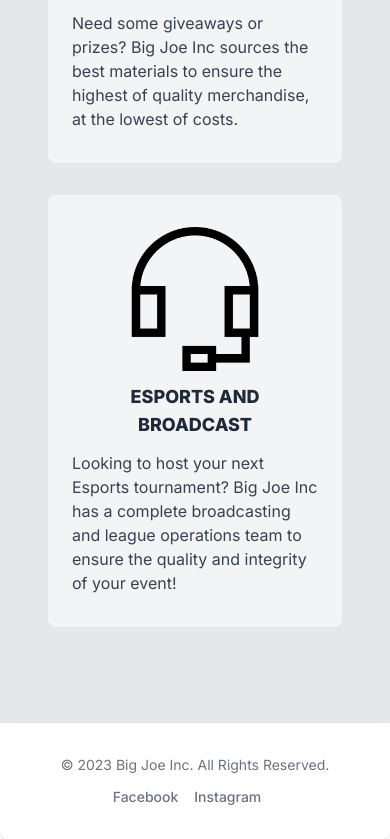
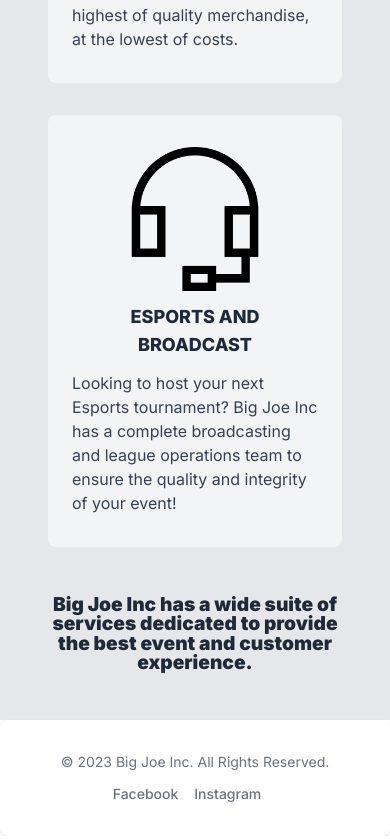
Before and after one commit to joshlitam/Big-Joe-Inc, a Next.js app: page / in a window 390 px wide. Shown: the part 3745-4584 px from the top of the page. Built offline with nearby package versions, Linux system fonts and the light colour scheme.

Commit message:
fixed services section

```diff
--- a/app/components/Features.jsx
+++ b/app/components/Features.jsx
@@ -2,21 +2,22 @@
 import Card from './Card'
 
 let cards = [
-  {"title": "EVENT ACTIVATIONS", "imgURL": "img/event-activation.png", "description": "From planning to logistics, all the way to event manpower, Big Joe Inc has got you covered"},
-  {"title": "MERCHANDISE", "imgURL": "img/merchandise.png", "description": "Need some giveaways or prizes? Big Joe Inc sources the best materials to ensure the highest of quality merchandise, at the lowest of costs."},
-  {"title": "ESPORTS AND BROADCAST", "imgURL": "img/headset.png", "description": "Looking to host your next Esports tournament? Big Joe Inc has a complete broadcasting and league operations team to ensure the quality and integrity of your event!"},
+  { "title": "EVENT ACTIVATIONS", "imgURL": "img/event-activation.png", "description": "From planning to logistics, all the way to event manpower, Big Joe Inc has got you covered" },
+  { "title": "MERCHANDISE", "imgURL": "img/merchandise.png", "description": "Need some giveaways or prizes? Big Joe Inc sources the best materials to ensure the highest of quality merchandise, at the lowest of costs." },
+  { "title": "ESPORTS AND BROADCAST", "imgURL": "img/headset.png", "description": "Looking to host your next Esports tournament? Big Joe Inc has a complete broadcasting and league operations team to ensure the quality and integrity of your event!" },
 ]
 
 const AboutUs = () => {
   return (
     <div id="services" className="services-wrapper min-h-screen px-12 min-w-full flex justify-center items-center bg-gray-200">
-      <div className="services-container max-w-7xl flex flex-col justify-start w-full">
-        <h2 className='mb-24 text-2xl font-bold about-us-title text-red-500'>Services</h2>
+      <div className="services-container min-h-screen max-w-7xl flex flex-col justify-around w-full">
+          <h2 className='services-header text-2xl font-bold about-us-title text-red-500'>Services</h2>
         <div className="services-cards flex flex-wrap justify-around gap-8">
           {cards.map((card) => (
             <Card key={card.title} title={card.title} imgURL={card.imgURL} description={card.description} />
           ))}
         </div>
+        <h3 className='services-footer text-5xl text-center font-black'>Big Joe Inc has a wide suite of services dedicated to provide the best event and customer experience. </h3>
       </div>
     </div>
   )
--- a/app/globals.css
+++ b/app/globals.css
@@ -181,16 +181,24 @@
         text-align: center;
     }
 
-
+    .services-header {
+        margin-bottom: 2rem;
+    }
 
     .services-wrapper {
-        padding-top: 6rem;
-        padding-bottom: 6rem;
+        padding-top: 5rem;
+        padding-bottom: 3rem;
+    }
+
+    .services-footer {
+        font-size: 1.2rem;
+        text-align: center;
+        margin-top: 3rem;
     }
 
 }
 
-@media only screen and (max-width: 740px) {
+@media only screen and (max-width: 400px) {
 
     .brands-wrapper {
         padding-top: 1rem;
```
